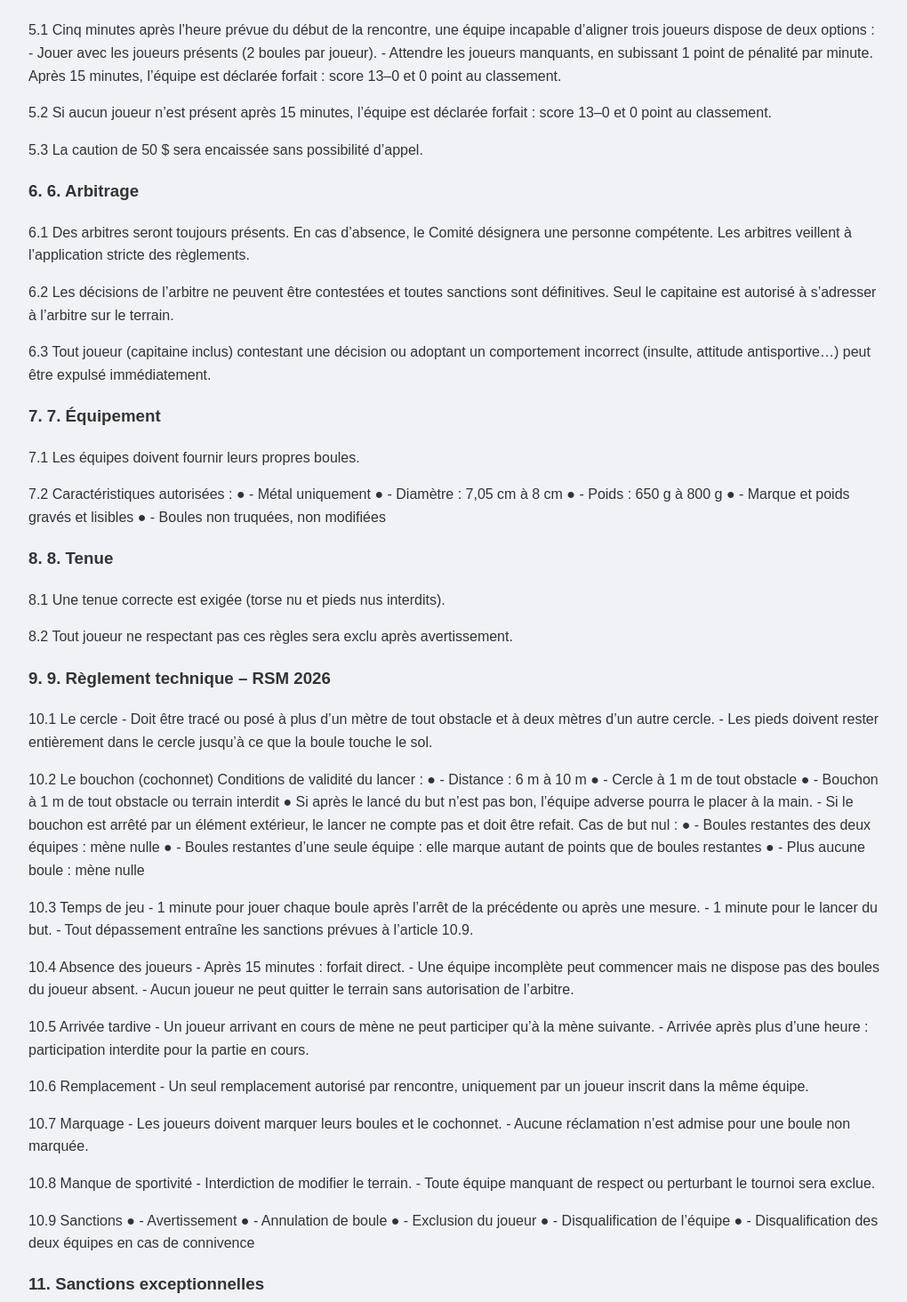
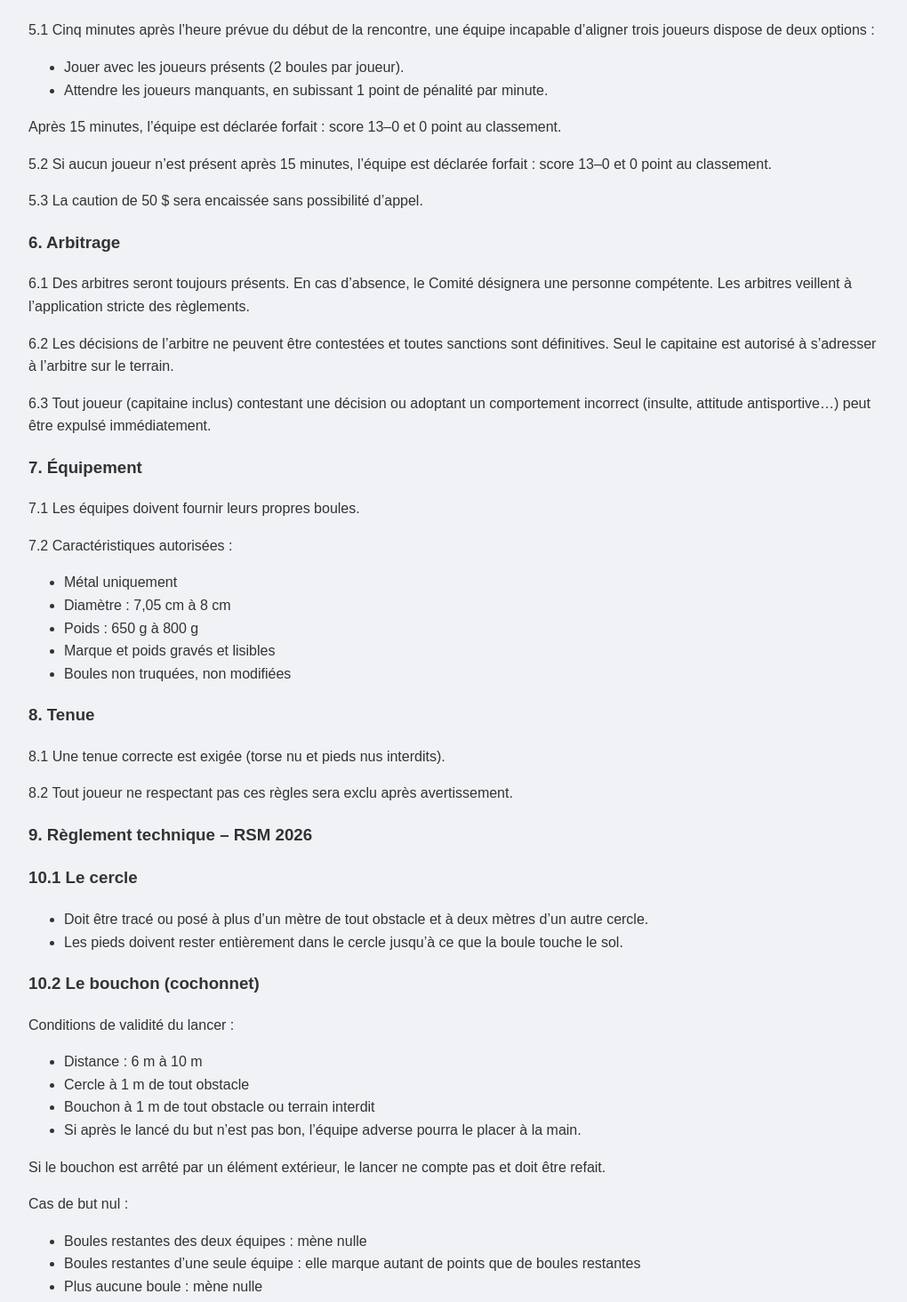
Before and after one commit to matth9597/Rsm2026, a React (Vite) app: page /petanque/reglement in a window 1280 px wide. Shown: the part 1206-2670 px from the top of the page at 89% size, without its empty margins (128-1148 px from the left). Built offline with nearby package versions, Linux system fonts and the light colour scheme.

Commit message:
working on regulation file

```diff
--- a/src/pages/reglementsSports/Other/ReglementPetanqueFR.jsx
+++ b/src/pages/reglementsSports/Other/ReglementPetanqueFR.jsx
@@ -3,133 +3,134 @@ import React from 'react';
 export default function ReglementPetanqueFR() {
   return (
     <div style={{ padding: '20px', maxWidth: '1000px', margin: '0 auto', fontFamily: 'sans-serif', lineHeight: '1.6', color: '#333' }}>
-      <h3 style={{ textAlign: 'center' }}>RÈGLEMENT – PÉTANQUE RSM 2026</h3>
+      <h3 style={{ textAlign: 'center' }}>RÈGLEMENT – PÉTANQUE – RSM 2026</h3>
 
-      <h3>1. 1. Règlement de jeu</h3>
-      <p>1.1 Afin de garantir une RSM toujours plus conviviale et compétitive, les organisateurs
-      demandent à tous les participants de respecter scrupuleusement le présent règlement.
-      Les règles de la FIPJP constituent la base du tournoi, avec certaines adaptations propres à la
-      RSM.</p>
+      <h3>1. Règlement de jeu</h3>
+      <p>1.1 Afin de garantir une RSM toujours plus conviviale et compétitive, les organisateurs demandent à tous les participants de respecter scrupuleusement le présent règlement. Les règles de la FIPJP constituent la base du tournoi, avec certaines adaptations propres à la RSM.</p>
 
-      <h3>2. 2. Inscription des joueurs</h3>
-      <p>2.1 Le capitaine ou le responsable inscrit l’équipe. Un dépôt de garantie est exigé et sera
-      remboursé après la RSM si aucune infraction n’a été commise.</p>
+      <h3>2. Inscription des joueurs</h3>
+      <p>2.1 Le capitaine ou le responsable inscrit l’équipe. Un dépôt de garantie est exigé et sera remboursé après la RSM si aucune infraction n’a été commise.</p>
       <p>2.2 Chaque joueur doit s’inscrire individuellement et indiquer son équipe lors de l’inscription.</p>
-      <p>2.3 Tout joueur admis doit respecter les conditions de participation définies dans l’article relatif
-      au Joueur Originaire de Madagascar (JOM). Des pièces justificatives pourront être demandées.</p>
+      <p>2.3 Tout joueur admis doit respecter les conditions de participation définies dans l’article relatif au Joueur Originaire de Madagascar (JOM). Des pièces justificatives pourront être demandées.</p>
       <p>2.4 Seuls les joueurs inscrits avant la date limite pourront participer à la RSM 2026.</p>
-      <p>2.5 Chaque équipe est composée de quatre joueurs, sans restriction de genre. Trois joueurs sont
-      sur le terrain et un quatrième agit comme remplaçant. Les modalités de remplacement sont
-      précisées à l’article 10.</p>
-      <p>2.6 Un joueur inscrit dans une équipe ne peut jouer pour aucune autre. Toute équipe alignant un
-      joueur provenant d’une autre équipe sera sanctionnée par un forfait général. Cette règle
-      s’applique également aux associations présentant plusieurs équipes.
-      Le Comité d’organisation se réserve le droit de vérifier l’identité des joueurs et d’appliquer les
-      sanctions appropriées, pouvant aller jusqu’au forfait.</p>
+      <p>2.5 Chaque équipe est composée de quatre joueurs, sans restriction de genre. Trois joueurs sont sur le terrain et un quatrième agit comme remplaçant. Les modalités de remplacement sont précisées à l’article 10.</p>
+      <p>2.6 Un joueur inscrit dans une équipe ne peut jouer pour aucune autre. Toute équipe alignant un joueur provenant d’une autre équipe sera sanctionnée par un forfait général. Cette règle s’applique également aux associations présentant plusieurs équipes. Le Comité d’organisation se réserve le droit de vérifier l’identité des joueurs et d’appliquer les sanctions appropriées, pouvant aller jusqu’au forfait.</p>
 
-      <h3>3. 3. Programme des matchs</h3>
+      <h3>3. Programme des matchs</h3>
       <p>3.1 Le planning des matchs constitue la convocation officielle pour les arbitres et les joueurs.</p>
-      <p>3.2 Le tirage au sort des matchs sera effectué bien avant le début de la compétition. Le
-      programme complet sera établi à partir de ce tirage.</p>
-      <p>3.3 Les horaires doivent être respectés strictement. Chaque équipe doit être présente 10
-      minutes avant son match.</p>
+      <p>3.2 Le tirage au sort des matchs sera effectué bien avant le début de la compétition. Le programme complet sera établi à partir de ce tirage.</p>
+      <p>3.3 Les horaires doivent être respectés strictement. Chaque équipe doit être présente 10 minutes avant son match.</p>
 
-      <h3>4. 4. Déroulement du tournoi</h3>
+      <h3>4. Déroulement du tournoi</h3>
       <p>4.1 Chaque équipe joue au moins trois rencontres durant le tournoi.</p>
-      <p>4.2 Le système de qualification dépendra du nombre d’équipes inscrites. Il sera annoncé dès la
-      fermeture des inscriptions.</p>
+      <p>4.2 Le système de qualification dépendra du nombre d’équipes inscrites. Il sera annoncé dès la fermeture des inscriptions.</p>
 
-      <h3>5. 5. Rencontre perdue par forfait</h3>
-      <p>5.1 Cinq minutes après l’heure prévue du début de la rencontre, une équipe incapable d’aligner
-      trois joueurs dispose de deux options :
-      - Jouer avec les joueurs présents (2 boules par joueur).
-      - Attendre les joueurs manquants, en subissant 1 point de pénalité par minute.
-      Après 15 minutes, l’équipe est déclarée forfait : score 13–0 et 0 point au classement.</p>
-      <p>5.2 Si aucun joueur n’est présent après 15 minutes, l’équipe est déclarée forfait : score 13–0 et 0
-      point au classement.</p>
+      <h3>5. Rencontre perdue par forfait</h3>
+      <p>5.1 Cinq minutes après l’heure prévue du début de la rencontre, une équipe incapable d’aligner trois joueurs dispose de deux options :</p>
+      <ul>
+        <li>Jouer avec les joueurs présents (2 boules par joueur).</li>
+        <li>Attendre les joueurs manquants, en subissant 1 point de pénalité par minute.</li>
+      </ul>
+      <p>Après 15 minutes, l’équipe est déclarée forfait : score 13–0 et 0 point au classement.</p>
+      <p>5.2 Si aucun joueur n’est présent après 15 minutes, l’équipe est déclarée forfait : score 13–0 et 0 point au classement.</p>
       <p>5.3 La caution de 50 $ sera encaissée sans possibilité d’appel.</p>
 
-      <h3>6. 6. Arbitrage</h3>
-      <p>6.1 Des arbitres seront toujours présents. En cas d’absence, le Comité désignera une personne
-      compétente. Les arbitres veillent à l’application stricte des règlements.</p>
-      <p>6.2 Les décisions de l’arbitre ne peuvent être contestées et toutes sanctions sont définitives. Seul
-      le capitaine est autorisé à s’adresser à l’arbitre sur le terrain.</p>
-      <p>6.3 Tout joueur (capitaine inclus) contestant une décision ou adoptant un comportement
-      incorrect (insulte, attitude antisportive…) peut être expulsé immédiatement.</p>
+      <h3>6. Arbitrage</h3>
+      <p>6.1 Des arbitres seront toujours présents. En cas d’absence, le Comité désignera une personne compétente. Les arbitres veillent à l’application stricte des règlements.</p>
+      <p>6.2 Les décisions de l’arbitre ne peuvent être contestées et toutes sanctions sont définitives. Seul le capitaine est autorisé à s’adresser à l’arbitre sur le terrain.</p>
+      <p>6.3 Tout joueur (capitaine inclus) contestant une décision ou adoptant un comportement incorrect (insulte, attitude antisportive…) peut être expulsé immédiatement.</p>
 
-      <h3>7. 7. Équipement</h3>
+      <h3>7. Équipement</h3>
       <p>7.1 Les équipes doivent fournir leurs propres boules.</p>
-      <p>7.2 Caractéristiques autorisées :
-      ● - Métal uniquement
-      ● - Diamètre : 7,05 cm à 8 cm
-      ● - Poids : 650 g à 800 g
-      ● - Marque et poids gravés et lisibles
-      ● - Boules non truquées, non modifiées</p>
+      <p>7.2 Caractéristiques autorisées :</p>
+      <ul>
+        <li>Métal uniquement</li>
+        <li>Diamètre : 7,05 cm à 8 cm</li>
+        <li>Poids : 650 g à 800 g</li>
+        <li>Marque et poids gravés et lisibles</li>
+        <li>Boules non truquées, non modifiées</li>
+      </ul>
 
-      <h3>8. 8. Tenue</h3>
+      <h3>8. Tenue</h3>
       <p>8.1 Une tenue correcte est exigée (torse nu et pieds nus interdits).</p>
       <p>8.2 Tout joueur ne respectant pas ces règles sera exclu après avertissement.</p>
 
-      <h3>9. 9. Règlement technique – RSM 2026</h3>
-      <p>10.1 Le cercle
-      - Doit être tracé ou posé à plus d’un mètre de tout obstacle et à deux mètres d’un autre cercle.
-      - Les pieds doivent rester entièrement dans le cercle jusqu’à ce que la boule touche le sol.</p>
+      <h3>9. Règlement technique – RSM 2026</h3>
+      <h3>10.1 Le cercle</h3>
+      <ul>
+        <li>Doit être tracé ou posé à plus d’un mètre de tout obstacle et à deux mètres d’un autre cercle.</li>
+        <li>Les pieds doivent rester entièrement dans le cercle jusqu’à ce que la boule touche le sol.</li>
+      </ul>
 
-      <p>10.2 Le bouchon (cochonnet)
-      Conditions de validité du lancer :
-      ● - Distance : 6 m à 10 m
-      ● - Cercle à 1 m de tout obstacle
-      ● - Bouchon à 1 m de tout obstacle ou terrain interdit
-      ● Si après le lancé du but n’est pas bon, l’équipe adverse pourra le placer à la main.
-      - Si le bouchon est arrêté par un élément extérieur, le lancer ne compte pas et doit être refait.
-      Cas de but nul :
-      ● - Boules restantes des deux équipes : mène nulle
-      ● - Boules restantes d’une seule équipe : elle marque autant de points que de boules restantes
-      ● - Plus aucune boule : mène nulle</p>
+      <h3>10.2 Le bouchon (cochonnet)</h3>
+      <p>Conditions de validité du lancer :</p>
+      <ul>
+        <li>Distance : 6 m à 10 m</li>
+        <li>Cercle à 1 m de tout obstacle</li>
+        <li>Bouchon à 1 m de tout obstacle ou terrain interdit</li>
+        <li>Si après le lancé du but n’est pas bon, l’équipe adverse pourra le placer à la main.</li>
+      </ul>
+      <p>Si le bouchon est arrêté par un élément extérieur, le lancer ne compte pas et doit être refait.</p>
+      <p>Cas de but nul :</p>
+      <ul>
+        <li>Boules restantes des deux équipes : mène nulle</li>
+        <li>Boules restantes d’une seule équipe : elle marque autant de points que de boules restantes</li>
+        <li>Plus aucune boule : mène nulle</li>
+      </ul>
 
-      <p>10.3 Temps de jeu
-      - 1 minute pour jouer chaque boule après l’arrêt de la précédente ou après une mesure.
-      - 1 minute pour le lancer du but.
-      - Tout dépassement entraîne les sanctions prévues à l’article 10.9.</p>
+      <h3>10.3 Temps de jeu</h3>
+      <ul>
+        <li>1 minute pour jouer chaque boule après l’arrêt de la précédente ou après une mesure.</li>
+        <li>1 minute pour le lancer du but.</li>
+        <li>Tout dépassement entraîne les sanctions prévues à l’article 10.9.</li>
+      </ul>
 
-      <p>10.4 Absence des joueurs
-      - Après 15 minutes : forfait direct.
-      - Une équipe incomplète peut commencer mais ne dispose pas des boules du joueur absent.
-      - Aucun joueur ne peut quitter le terrain sans autorisation de l’arbitre.</p>
+      <h3>10.4 Absence des joueurs</h3>
+      <ul>
+        <li>Après 15 minutes : forfait direct.</li>
+        <li>Une équipe incomplète peut commencer mais ne dispose pas des boules du joueur absent.</li>
+        <li>Aucun joueur ne peut quitter le terrain sans autorisation de l’arbitre.</li>
+      </ul>
 
-      <p>10.5 Arrivée tardive
-      - Un joueur arrivant en cours de mène ne peut participer qu’à la mène suivante.
-      - Arrivée après plus d’une heure : participation interdite pour la partie en cours.</p>
+      <h3>10.5 Arrivée tardive</h3>
+      <ul>
+        <li>Un joueur arrivant en cours de mène ne peut participer qu’à la mène suivante.</li>
+        <li>Arrivée après plus d’une heure : participation interdite pour la partie en cours.</li>
+      </ul>
 
-      <p>10.6 Remplacement
-      - Un seul remplacement autorisé par rencontre, uniquement par un joueur inscrit dans la même
-      équipe.</p>
+      <h3>10.6 Remplacement</h3>
+      <ul>
+        <li>Un seul remplacement autorisé par rencontre, uniquement par un joueur inscrit dans la même équipe.</li>
+      </ul>
 
-      <p>10.7 Marquage
-      - Les joueurs doivent marquer leurs boules et le cochonnet.
-      - Aucune réclamation n’est admise pour une boule non marquée.</p>
+      <h3>10.7 Marquage</h3>
+      <ul>
+        <li>Les joueurs doivent marquer leurs boules et le cochonnet.</li>
+        <li>Aucune réclamation n’est admise pour une boule non marquée.</li>
+      </ul>
 
-      <p>10.8 Manque de sportivité
-      - Interdiction de modifier le terrain.
-      - Toute équipe manquant de respect ou perturbant le tournoi sera exclue.</p>
+      <h3>10.8 Manque de sportivité</h3>
+      <ul>
+        <li>Interdiction de modifier le terrain.</li>
+        <li>Toute équipe manquant de respect ou perturbant le tournoi sera exclue.</li>
+      </ul>
 
-      <p>10.9 Sanctions
-      ● - Avertissement
-      ● - Annulation de boule
-      ● - Exclusion du joueur
-      ● - Disqualification de l’équipe
-      ● - Disqualification des deux équipes en cas de connivence</p>
+      <h3>10.9 Sanctions</h3>
+      <ul>
+        <li>Avertissement</li>
+        <li>Annulation de boule</li>
+        <li>Exclusion du joueur</li>
+        <li>Disqualification de l’équipe</li>
+        <li>Disqualification des deux équipes en cas de connivence</li>
+      </ul>
 
       <h3>11. Sanctions exceptionnelles</h3>
-      <p>11.1 Toute équipe enfreignant le règlement perd le match par forfait, même après la fin de la
-      rencontre.</p>
-      <p>11.2 Toute équipe perturbant le tournoi (sit‑in, comportement inapproprié, etc.) sera
-      immédiatement éliminée.</p>
+      <p>11.1 Toute équipe enfreignant le règlement perd le match par forfait, même après la fin de la rencontre.</p>
+      <p>11.2 Toute équipe perturbant le tournoi (sit‑in, comportement inapproprié, etc.) sera immédiatement éliminée.</p>
 
       <h3>12. Réclamations et litiges</h3>
       <p>12.1 Toute réclamation doit être faite à l’arbitre avant la fin officielle de la partie.</p>
-      <p>12.2 En cas de litige, seul le capitaine peut déposer une réclamation motivée, examinée par le
-      staff technique ou le Comité d’organisation.</p>
+      <p>12.2 En cas de litige, seul le capitaine peut déposer une réclamation motivée, examinée par le staff technique ou le Comité d’organisation.</p>
 
       <h3>13. Assurances</h3>
       <p>13.1 Chaque participant doit être couvert par ses propres assurances.</p>
--- a/src/pages/reglementsSports/Soccer/ReglementSoccerMixedEN.jsx
+++ b/src/pages/reglementsSports/Soccer/ReglementSoccerMixedEN.jsx
@@ -3,7 +3,7 @@ import React from 'react';
 export default function ReglementSoccerMixedEN() {
   return (
     <div style={{ padding: '20px', maxWidth: '1000px', margin: '0 auto', fontFamily: 'sans-serif', lineHeight: '1.6', color: '#333' }}>
-      <h1 style={{ textAlign: 'center' }}>Soccer Co-ed BoysU15-Female</h1>
+      <h1 style={{ textAlign: 'center' }}>Soccer Co-ed BoysU15-Female RSM 2026</h1>
 
       <p><em>Disclaimer: Translation Accuracy — This document is an English translation of the official French tournament rules and is provided for informational purposes only. While every effort has been made to ensure the accuracy of this translation, the French version remains the sole official and legally binding reference. In the event of any discrepancy, ambiguity, or conflict between the English and French versions, the French text shall prevail.</em></p>
 
--- a/src/pages/reglementsSports/Volleyball/ReglementVolleyballHommeEN.jsx
+++ b/src/pages/reglementsSports/Volleyball/ReglementVolleyballHommeEN.jsx
@@ -9,7 +9,7 @@ export default function ReglementVolleyballHommeEN() {
 
       <h3>RSM Ottawa 2026 Volleyball - Men</h3>
 
-      <p><strong>Regulations:</strong></p>
+      <p><strong>a) Regulations:</strong></p>
       <ul>
         <li>FIVB: Each team must know the minimum requirements of Volleyball regulations.</li>
         <li>PRELIMINARY Match: Best of 3 sets (3rd set to 15 points).</li>
@@ -25,7 +25,7 @@ export default function ReglementVolleyballHommeEN() {
         <li>In case of a dispute over a rule not specified in this document, FIVB rules will be used as a reference, adapted to the tournament context.</li>
       </ul>
 
-      <h3>Tournament Regulations:</h3>
+      <h3>b) Tournament Regulations:</h3>
       <p>To all teams, players, and officials: Table b.1</p>
 
       <table style={{ width: '100%', borderCollapse: 'collapse', marginBottom: '20px' }}>
```
Also changed, not shown: src/pages/reglementsSports/Other/ReglementPetanqueEN.jsx (+98 -95 lines).
